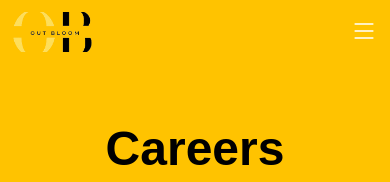
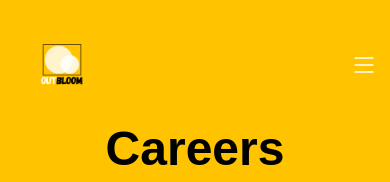
Before and after one commit to ThaGreatFikshun/outbloom-web, a React (Create React App) app: page /careers in a window 390 px wide. Shown: the top 182 px of the page. Built offline with nearby package versions, Linux system fonts and the light colour scheme.

Commit message:
Updated the logo and sizing

```diff
--- a/src/components/Footer.js
+++ b/src/components/Footer.js
@@ -1,5 +1,5 @@
 import React from "react";
-import footerLogo from '../img/Outbloom-logo (1).png';
+import footerLogo from '../img/Outbloom.png.png';
 import { Link } from "react-router-dom";
 import { HashLink } from "react-router-hash-link";
 
--- a/src/components/InnerHeader.js
+++ b/src/components/InnerHeader.js
@@ -1,5 +1,5 @@
 import React from "react";
-import logo from "../img/Outbloom-logo (1).png";
+import logo from "../img/Outbloom.png.png";
 import { useEffect } from "react";
 import { Link } from "react-router-dom";
 import { useLocation } from 'react-router-dom'
--- a/src/index.css
+++ b/src/index.css
@@ -378,17 +378,17 @@ section {
 
 @media (max-width: 1200px) {
   .header {
-    padding: 12px 0;
+    padding: 16px 0;
   }
 }
 
 .header.sticked {
   background: var(--primary);
-  padding: 12px 0;
+  padding: 5px 0;
 }
 
 .header .logo img {
-  max-height: 40px;
+  max-height: 100px;
   margin-right: 6px;
 }
 
@@ -398,6 +398,26 @@ section {
   color: #fff;
   font-family: var(--font-secondary);
   margin: 0;
+}
+
+@media (max-width: 768px) {
+  .header .logo img {
+    max-height: 120px; /* Adjust for smaller screens */
+  }
+
+  .header .logo h1 {
+    font-size: 28px; /* Adjust for smaller screens */
+  }
+}
+
+@media (max-width: 480px) {
+  .header .logo img {
+    max-height: 100px; /* Adjust for mobile devices */
+  }
+
+  .header .logo h1 {
+    font-size: 24px; /* Adjust for mobile devices */
+  }
 }
 
 /*--------------------------------------------------------------
@@ -2653,7 +2673,7 @@ background: var(--color-white);}
   border-radius: 4px;
   padding: 10px 20px;
   border: 0;
-  background-color: var(--color-secondary);
+  background-color: var(--color-primary);
 }
 
 .blog .comments .reply-form .btn-primary:hover {
```
Also changed, not shown: src/img/Outbloom.png.png (added).
